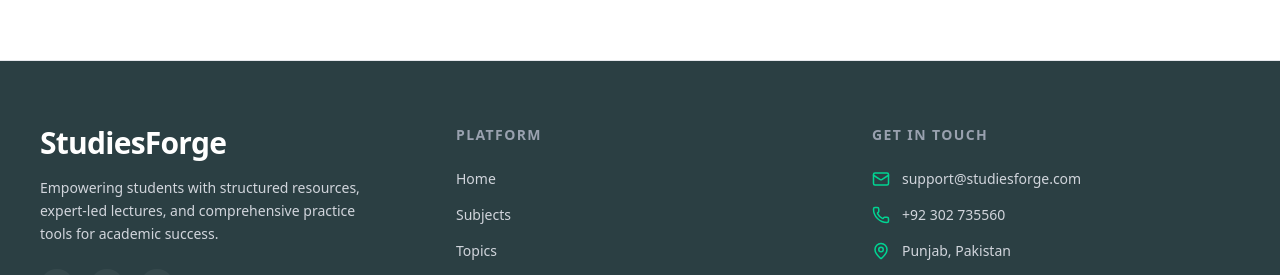
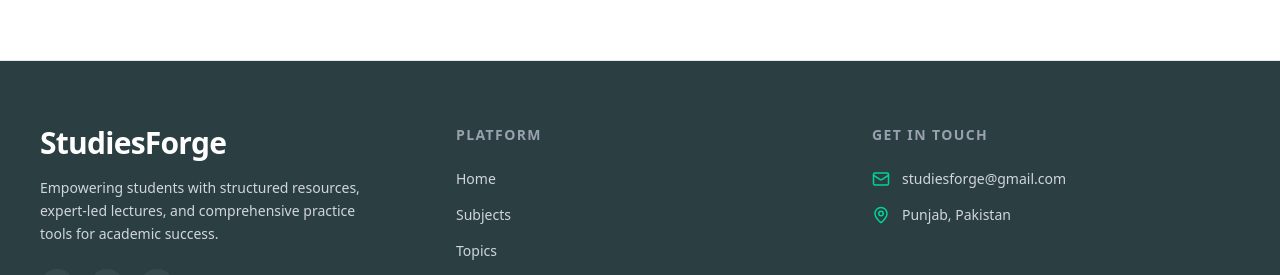
Before and after one commit to Noman-Prime/studiesforge_frontend, a Next.js app: page / in a window 1280 px wide. Shown: the part 881-1156 px from the top of the page. Built offline with nearby package versions, Linux system fonts and the light colour scheme; no server answers.

Commit message:
updated backend

```diff
--- a/src/components/footer.jsx
+++ b/src/components/footer.jsx
@@ -45,11 +45,7 @@
                         <div className="space-y-4 text-sm text-gray-300">
                             <div className="flex items-center gap-3">
                                 <Mail size={18} className="text-emerald-400" />
-                                <span>support@studiesforge.com</span>
-                            </div>
-                            <div className="flex items-center gap-3">
-                                <Phone size={18} className="text-emerald-400" />
-                                <span>+92 302 735560</span>
+                                <span>studiesforge@gmail.com</span>
                             </div>
                             <div className="flex items-center gap-3">
                                 <MapPin size={18} className="text-emerald-400" />
```
